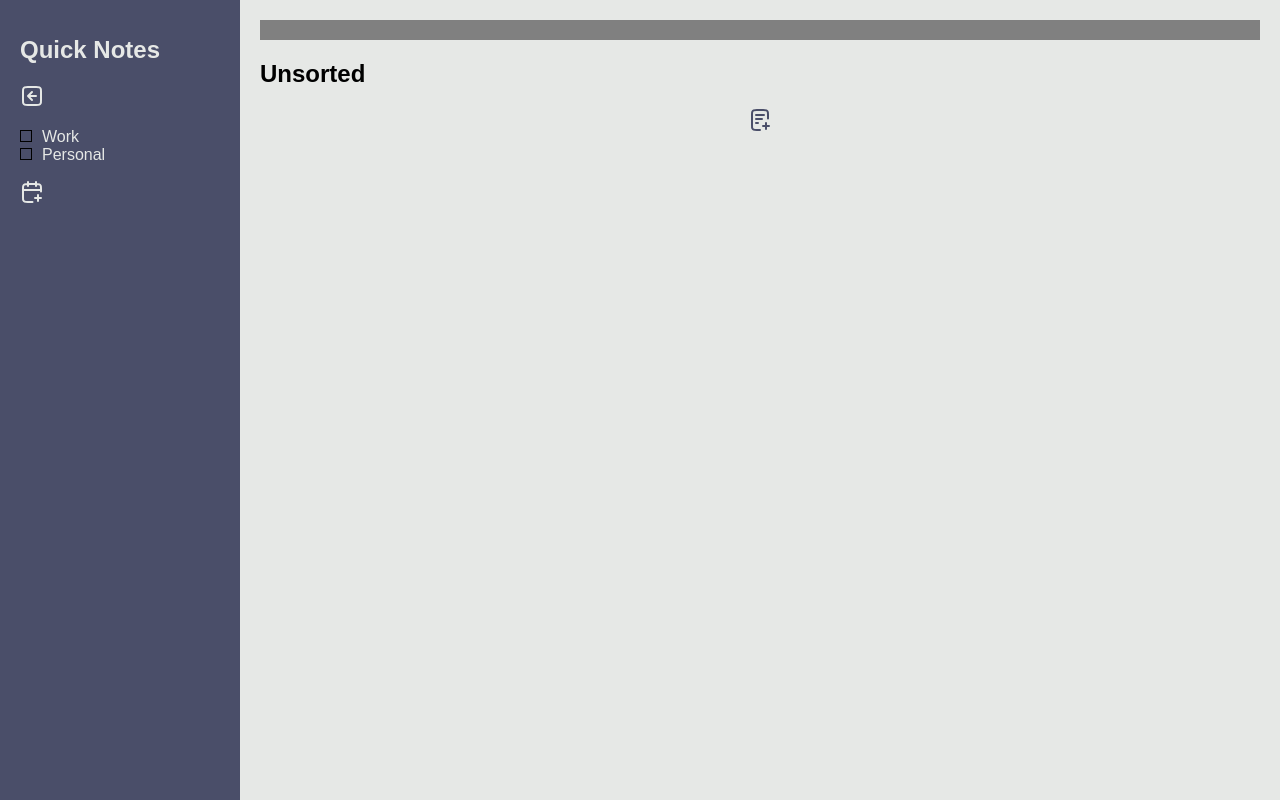
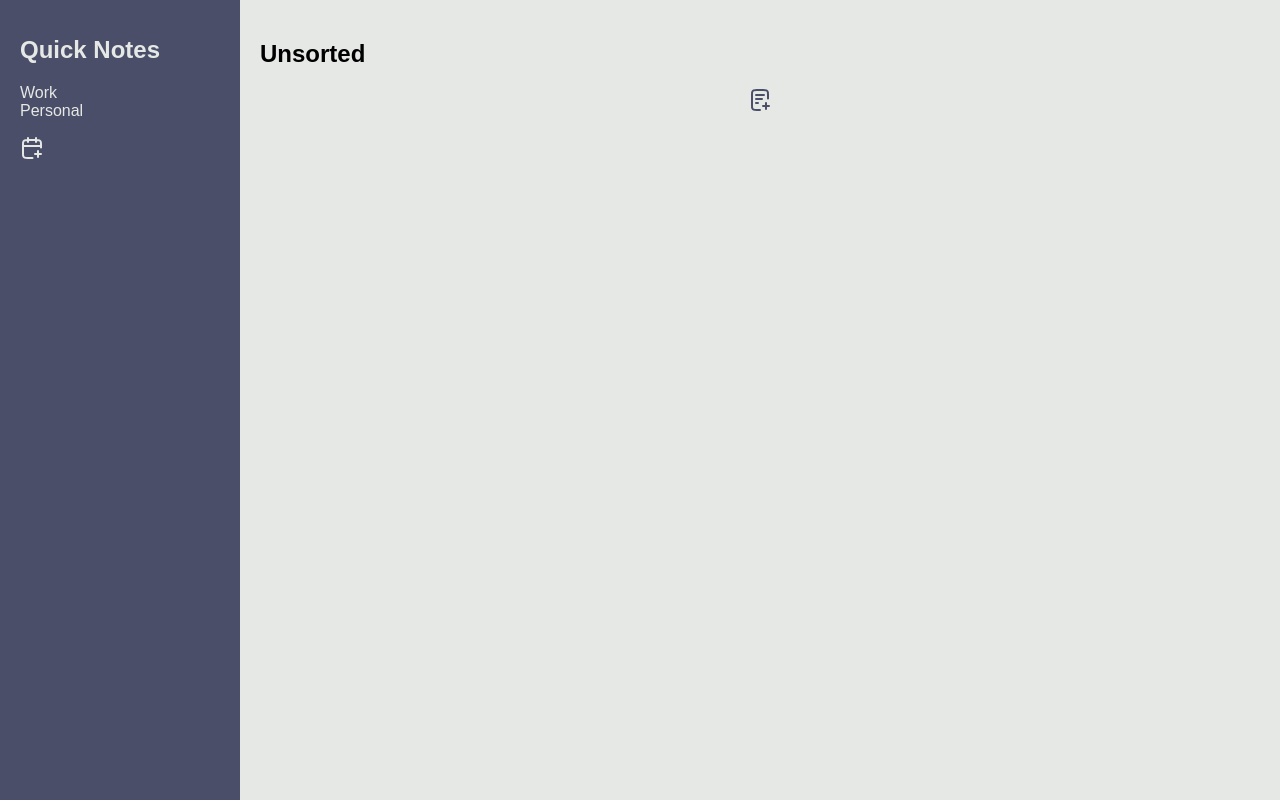
Before and after one commit to peterwoodman/peterwoodman.github.io, a plain HTML site: page index.html in a window 1280 px wide. Drawn offline with Linux system fonts and the light colour scheme.

Commit message:
Removed color display on categories

```diff
--- a/base-style.css
+++ b/base-style.css
@@ -35,23 +35,6 @@ footer {
     flex: 1;
 }
 
-.blue::before {
-    background-color: blue;
-}
-
-.green::before {
-    background-color: green;
-}
-
-.gray::before {
-    background-color: gray;
-}
-
-.red::before {
-    background-color: red;
-}
-
-
 select {
     width: 100%;
 }
--- a/index.html
+++ b/index.html
@@ -33,7 +33,6 @@
 
             <!-- Notes Page -->
             <div class="content" id="notes">
-                <div class="colorBar" id="colorBar"></div>
                 <h2 id="categoriesHeader">Unsorted</h2>
                 <div id="noteList"></div>
                 <button id="addNoteButton">
--- a/js/categories.js
+++ b/js/categories.js
@@ -52,7 +52,6 @@ function createCategoryListItem(index, category) {
     const li = document.createElement('li');
     li.classList.add('category-item');
     li.textContent = category.name;
-    li.classList.add(category.color);
     categoriesList.appendChild(li);
     li.addEventListener('click', () => {
         path.push(index);
@@ -67,6 +66,12 @@ function clearCategoryList() {
 function renderCategory() {
     const childCategories = selectedCategory.children || [];
     categoriesHeader.textContent = selectedCategory.name;
+    if (path.length > 1) {
+        backButton.style.display = 'block';
+    } else {
+        backButton.style.display = 'none';
+    }
+
     clearCategoryList();
     childCategories.forEach((child, index) => {
         createCategoryListItem(index, child);
@@ -96,25 +101,13 @@ function getParentFromPath() {
     return parent;
 }
 
-function getParentCategories() {
-    let parentCategories = categories.children;
-
-    // Traverse the category tree using the path indices,
-    // excluding the last index to get the parent categories
-    for (let i = 1; i < path.length; i++) {
-        parentCategories = parentCategories[path[i]].children || [];
-    }
-
-    return parentCategories;
-}
-
 function addCategory() {
     const newCategoryName = prompt('Enter the name of the new category');
     if (newCategoryName !== '') {
         if (!Array.isArray(selectedCategory.children)) {
             selectedCategory.children = [];
         }
-        selectedCategory.children.push({ name: newCategoryName, color: 'black' });
+        selectedCategory.children.push({ name: newCategoryName, color: 'blue' });
         renderCategory();
         saveCategories();
     }
@@ -138,4 +131,5 @@ document.addEventListener('DOMContentLoaded', function () {
         goBack();
     });
 
+
 });
--- a/js/notes.js
+++ b/js/notes.js
@@ -4,7 +4,6 @@ import { selectedCategory } from './categories.js';
 
 var activeNotes = [];
 
-var colorBar = null;
 var notesList = null;
 
 
@@ -78,9 +77,6 @@ export function displayNotes() {
     notesList = document.getElementById('noteList');
     notesList.innerHTML = '';
 
-    if (!colorBar) colorBar = document.getElementById('colorBar');
-    colorBar.className = selectedCategory.color;
-
     activeNotes.forEach((note, noteIndex) => {
         addDisplayNote(note, noteIndex);
     });
--- a/notes.css
+++ b/notes.css
@@ -49,16 +49,3 @@ textarea:focus {
     border-color: dodgerblue;
     box-shadow: 0 0 5px dodgerblue;
 }
-
-#colorBar {
-    display: inline-block;
-    width: 100%;
-    height: 20px;
-    margin-right: 10px;
-}
-
-#colorBar::before {
-    content: "";
-    display: block;
-    height: 100%;
-}
--- a/sidebar.css
+++ b/sidebar.css
@@ -17,8 +17,6 @@
     }
 }
 
-
-
 #categories {
     list-style-type: none;
     padding: 0;
@@ -33,19 +31,8 @@
     background-color: #ddd;
 }
 
-
 .category-item {
     cursor: pointer;
-}
-
-.category-item::before {
-    content: '';
-    display: inline-block;
-    width: 10px;
-    height: 10px;
-    background-color: transparent;
-    margin-right: 10px;
-    border: 1px solid black;
 }
 
 #addCategoryButton {
```
